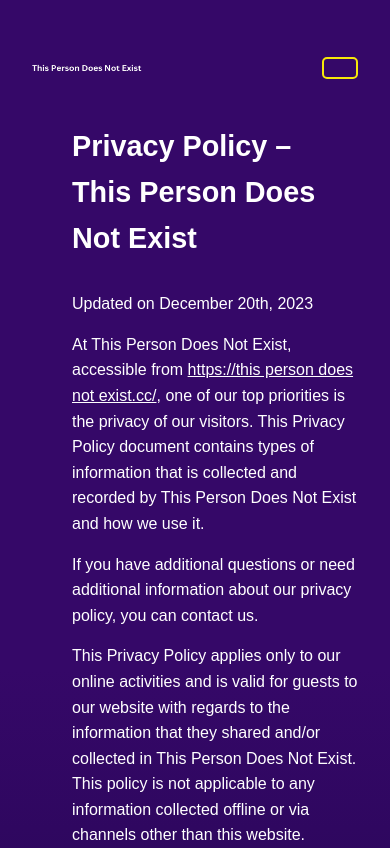
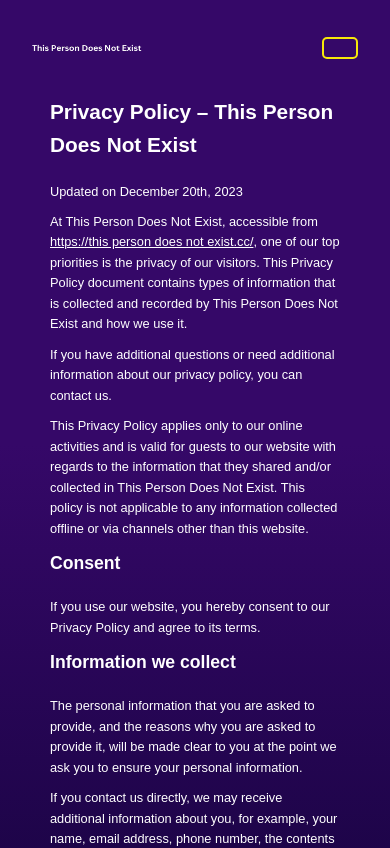
Before and after one commit to seogeek96/tpdnepublic, a Next.js app: page /privacy-policy in a window 390 px wide. Shown: the top 848 px of the page. Built offline with nearby package versions, Linux system fonts and the light colour scheme; a web font is replaced by a local one.

Commit message:
Fixed urls redirect

```diff
--- a/styles/globals.css
+++ b/styles/globals.css
@@ -1,6 +1,7 @@
+/* Base Styles */
 body {
   margin: 0;
-  padding: 30px;
+  padding: 20px;
   font-family: Arial, sans-serif;
   background: linear-gradient(0deg, rgba(2,0,36,1) 70%, rgb(53, 8, 104) 90%);
   color: white;
@@ -15,12 +16,12 @@
   margin: 0 auto; /* Center body content */
 }
 
-/* Desktop First Layout (1440-1201px) */
-.layout-Container {
+/* Layout Container */
+.layout-Container, .App {
   width: 100%;
   max-width: 1080px;
   min-height: 100vh;
-  padding: 40px;
+  padding: 20px;
   margin: 0 auto;
   display: flex;
   flex-direction: column;
@@ -28,16 +29,7 @@
   box-sizing: border-box;
 }
 
-.App {
-  width: 100%;
-  max-width: 1080px;
-  padding: 40px;
-  margin: 0 auto;
-  display: flex;
-  flex-direction: column;
-  align-items: center;
-  box-sizing: border-box;
-}
+/* Images */
 .conclusion-img {
   width: 100%;
   max-width: 600px;
@@ -47,12 +39,13 @@
   border-radius: 8px;
   display: block;
 }
-/* Content Styles */
+
+/* Typography */
 h1, h2, h3 {
   width: 100%;
   text-align: left;
-  margin: 0 auto 30px;
-  padding: 0 20px;
+  margin: 0 auto 20px;
+  padding: 0 10px;
   max-width: 800px;
 }
 
@@ -63,144 +56,83 @@
 p {
   width: 100%;
   text-align: left;
-  margin: 15px auto;
-  padding: 0 20px;
-  font-size: 1.1rem;
+  margin: 10px auto;
+  padding: 0 10px;
+  font-size: 1rem;
   line-height: 1.6;
   max-width: 700px;
 }
 
+/* Buttons */
 .btn {
-  padding: 15px 30px;
-  font-size: 1.1rem;
-  margin: 20px auto;
+  padding: 10px 20px;
+  font-size: 1rem;
+  margin: 15px auto;
   width: auto;
-  min-width: 220px;
-  max-width: 300px;
+  min-width: 180px;
+  max-width: 250px;
 }
 
-/* Large Desktop (1200px) */
-@media (max-width: 1080px) {
-  body {
-    max-width: 1200px;
-    padding: 25px;
-  }
-
-  .layout-Container {
-    max-width: 1000px;
-    padding: 35px;
-  }
-
-  .App {
-    max-width: 900px;
-    padding: 35px;
-  }
+/* Media Queries for Responsive Design */
+@media (max-width: 1200px) {
+  body { padding: 15px; }
+  .layout-Container, .App { padding: 15px; }
 }
 
-/* Medium Desktop (992px) */
 @media (max-width: 992px) {
-  body {
-    max-width: 992px;
-    padding: 20px;
-  }
-
-  .layout-Container {
-    max-width: 900px;
-    padding: 30px;
-  }
-
-  .App {
-    max-width: 800px;
-    padding: 30px;
-  }
+  h1 { font-size: 2rem; }
+  h2 { font-size: 1.75rem; }
+  h3 { font-size: 1.5rem; }
+  p { font-size: 0.95rem; }
 }
 
-/* Mobile (400px and below) */
-@media (max-width: 400px) {
-  body {
-    max-width: 380px;
-    padding: 8px;
-  }
-
-  .layout-Container {
-    max-width: 360px;
-    padding: 12px;
-  }
-
-  .App {
-    max-width: 340px;
-    padding: 12px;
-  }
-
-  h1 { font-size: 1.4rem; max-width: 320px; }
-  h2 { font-size: 1.2rem; }
-  h3 { font-size: 1rem; }
-  p { font-size: 0.85rem; max-width: 300px; }
-
-  .btn {
-    font-size: 1rem;
-    padding: 12px 24px;
-    min-width: 180px;
-    max-width: 250px;
-  }
+@media (max-width: 768px) {
+  body { padding: 10px; }
+  .layout-Container, .App { padding: 10px; }
+  h1 { font-size: 1.75rem; }
+  h2 { font-size: 1.5rem; }
+  h3 { font-size: 1.25rem; }
+  p { font-size: 0.9rem; }
+  .btn { font-size: 0.9rem; padding: 8px 16px; }
 }
 
-/* Tablet Portrait (576px) */
 @media (max-width: 576px) {
-  body {
-    max-width: 540px;
-    padding: 10px;
-  }
-
-  .layout-Container {
-    max-width: 500px;
-    padding: 15px;
-  }
-
-  .App {
-    max-width: 480px;
-    padding: 15px;
-  }
-
-  h1 { font-size: 1.6rem; max-width: 450px; }
-  h2 { font-size: 1.4rem; }
-  h3 { font-size: 1.2rem; }
-  p { font-size: 0.9rem; max-width: 420px; }
-
-  .btn {
-    font-size: 1rem;
-    padding: 14px 26px;
-    min-width: 200px;
-    max-width: 280px;
-  }
+  h1 { font-size: 1.5rem; }
+  h2 { font-size: 1.3rem; }
+  h3 { font-size: 1.1rem; }
+  p { font-size: 0.85rem; }
+  .btn { min-width: 160px; }
 }
 
-/* Tablet Landscape (768px) */
+@media (max-width: 400px) {
+  h1 { font-size: 1.3rem; }
+  h2 { font-size: 1.1rem; }
+  h3 { font-size: 1rem; }
+  p { font-size: 0.8rem; }
+  .btn { min-width: 140px; }
+}
+
+/* Strict Layout Containment */
+* {
+  box-sizing: border-box;
+  margin: 0;
+  padding: 0;
+  -webkit-tap-highlight-color: transparent;
+}
+
+/* Ad Container Example */
+.ad-container {
+  width: 100%;
+  max-width: 728px; /* Standard ad width */
+  margin: 20px auto;
+  padding: 10px;
+  text-align: center;
+}
+
 @media (max-width: 768px) {
-  body {
-    max-width: 720px;
-    padding: 12px;
-  }
+  .ad-container { max-width: 468px; }
+}
 
-  .layout-Container {
-    max-width: 680px;
-    padding: 20px;
-  }
-
-  .App {
-    max-width: 650px;
-    padding: 20px;
-  }
-
-  h1 { font-size: 1.8rem; max-width: 550px; }
-  h2 { font-size: 1.5rem; }
-  h3 { font-size: 1.3rem; }
-  p { font-size: 1rem; max-width: 500px; }
-
-  .btn {
-    font-size: 1.05rem;
-    padding: 14px 28px;
-    min-width: 210px;
-    max-width: 290px;
-  }
+@media (max-width: 480px) {
+  .ad-container { max-width: 320px; }
 }
```
